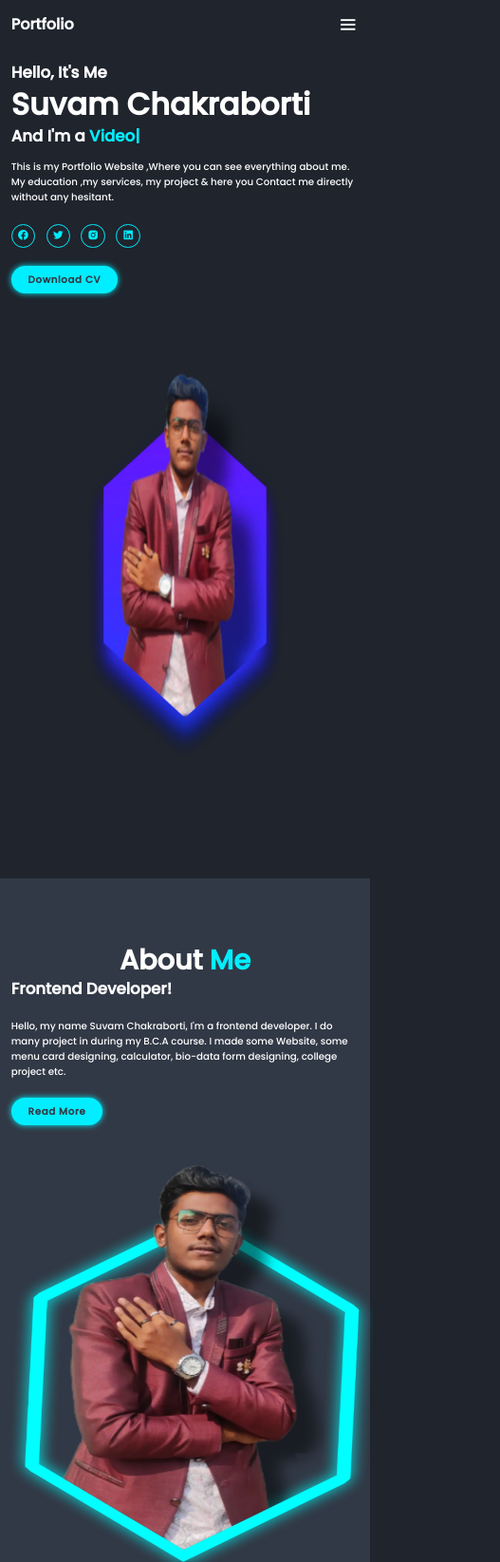
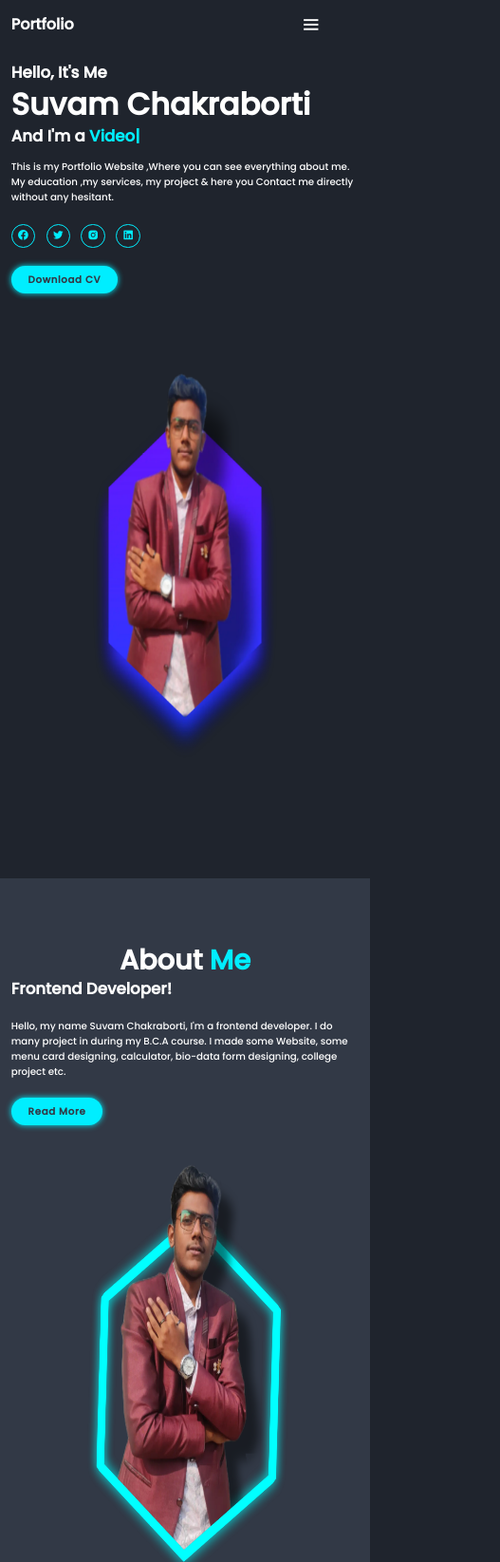
Before and after one commit to SC-Degins/Web-site, a plain HTML site: page index.html in a window 390 px wide. Shown: the top 1645 px of the page at 95% size, 527 px wide, since content can reach past the window. Drawn offline with nearby package versions, Linux system fonts and the light colour scheme; some packages are replaced by stand-ins of ours; a script that the page names is missing.

```diff
--- a/Style.css
+++ b/Style.css
@@ -71,8 +71,6 @@
 }
 
 #menu-icon{
-    font-size: 3.6rem;
-    color:var(--text-color);
     display: none;
 }
 
@@ -84,6 +82,7 @@
 
 .home-img img{
     animation: floatImage 4s ease-in-out infinite;
+    width: 100%;
 }
 
 @keyframes floatImage{
@@ -391,6 +390,7 @@
 @media (max-width: 991px){
     .header{
         padding: 2rem 3%;
+        width: 90%;
     }
 
     section{
@@ -414,20 +414,28 @@
     }
 }
 
+@media (max-width: 484px) {
+    .home-img img{
+        width: 100%;
+    }
+}
+
 @media (max-width: 932px){
     #menu-icon{
         display: block;
+        font-size: 3.6rem;
+        color:var(--text-color);
     }
 
     .navbar{
-        position: absolute;
+        /* position: absolute;
         top: 100%;
         left: 0;
         width: 100%;
         padding: 1rem 3%;
         background: var(--bg-color);
         border-top: .1rem solid rgba(0, 0, 0, .2);
-        box-shadow: 0 .5rem 1rem rgba(0, 0, 0, .2);
+        box-shadow: 0 .5rem 1rem rgba(0, 0, 0, .2); */
         display: none;
     }
 
@@ -491,13 +499,13 @@
         font-size: 40%;
     }
     .home-img img{
-        width: 100vw;
+        width: 100%;
     }
     .about{
         width: 100%;
     }
     .about-img img{
-        width: 170vw;
+        width: 100%;
     }
     .footer{
         flex-direction: column-reverse;
@@ -521,6 +529,6 @@
         width: 100%;
     }
     .about-img img{
-        width:110%;
+        width:100%;
     }
 }
```
